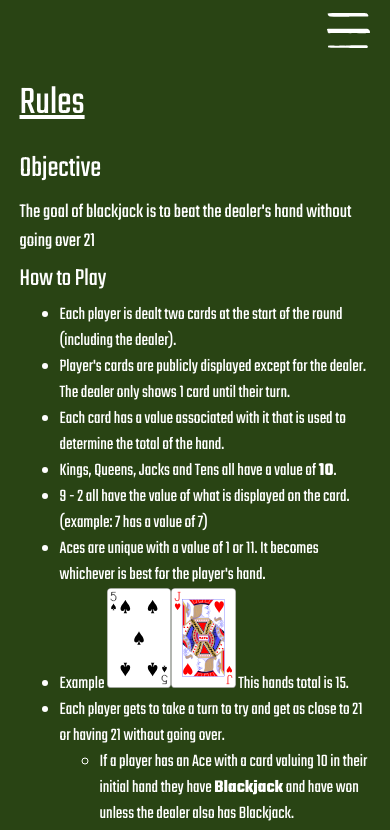
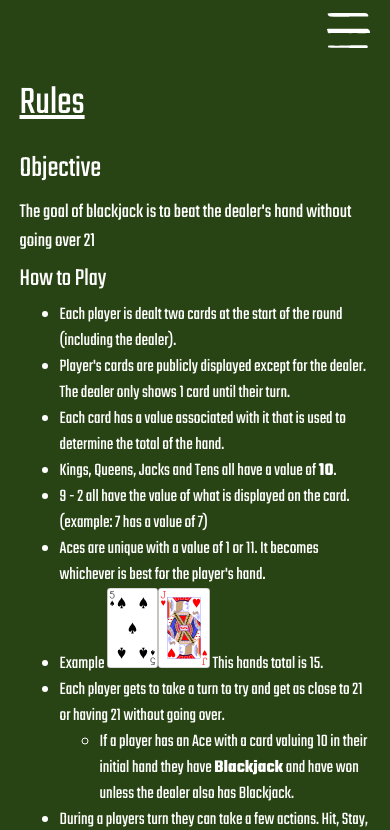
Before and after one commit to ElijahAdams/truecount21, an Angular app: page /rules in a window 390 px wide. Shown: the top 830 px of the page. Built offline with nearby package versions, Linux system fonts and the light colour scheme.

Commit message:
move element styling to global css. do unsub on scroll event in home page

```diff
--- a/src/app/counting/counting.component.scss
+++ b/src/app/counting/counting.component.scss
@@ -6,3 +6,7 @@
 .countWrapper {
   width: 90%;
 }
+
+@media (max-width: 1000px) {
+
+}
--- a/src/app/home/home.component.ts
+++ b/src/app/home/home.component.ts
@@ -1,4 +1,4 @@
-import {AfterViewInit, Component, ElementRef, HostListener, OnInit, ViewChild} from '@angular/core';
+import {AfterViewInit, Component, ElementRef, HostListener, OnDestroy, OnInit, ViewChild} from '@angular/core';
 import {animate, style, transition, trigger} from '@angular/animations';
 import {DealingService} from '../dealing.service';
 import {fromEvent} from 'rxjs';
@@ -19,7 +19,7 @@ import {fromEvent} from 'rxjs';
     ]),
   ]
 })
-export class HomeComponent implements OnInit, AfterViewInit {
+export class HomeComponent implements OnInit, AfterViewInit, OnDestroy {
   /* Black jack dealing order
     1. deal 1 card to players first face up.
     2. deal 1 card to dealer face down
@@ -56,6 +56,7 @@ export class HomeComponent implements OnInit, AfterViewInit {
   showCountBubble = false;
   currentSplits = 0;
   isMobile = false;
+  windowScroll;
   @ViewChild('dealerHand', {static: false}) dealerHand: ElementRef;
   @HostListener('document:keyup', ['$event'])
   handleKeyboardEvent(event: KeyboardEvent) {
@@ -74,9 +75,9 @@ export class HomeComponent implements OnInit, AfterViewInit {
     }
     this.populateDeck();
     this.setShoots();
-    fromEvent(window, 'scroll').subscribe(e => {
-      const dealerScroreCoods = document.getElementById('countDataPoints' ).getBoundingClientRect();
-      if (dealerScroreCoods.top <= -5) {
+    this.windowScroll = fromEvent(window, 'scroll').subscribe(e => {
+      const dealerScoreCoods = document.getElementById('countDataPoints' ).getBoundingClientRect();
+      if (dealerScoreCoods.top <= -5) {
         this.showCountBubble = true;
       } else {
         this.showCountBubble = false;
@@ -554,4 +555,8 @@ export class HomeComponent implements OnInit, AfterViewInit {
       };
     }
   }
+
+  ngOnDestroy() {
+    this.windowScroll.unsubscribe();
+  }
 }
--- a/src/app/rules/rules.component.scss
+++ b/src/app/rules/rules.component.scss
@@ -2,68 +2,10 @@
   display: flex;
   justify-content: center;
   width: 100%;
-  h1 {
-    font-size: 50px;
-    text-decoration: underline;
-    margin: 25px 0;
-  }
-  h3 {
-    font-size: 40px;
-    margin: 8px 0;
-  }
-  h4 {
-    font-size: 35px;
-    margin: 5px 0;
-  }
-  h5 {
-    font-size: 30px;
-    margin: 5px 0;
-  }
-  p {
-    font-size: 25px;
-  }
-  ul {
-    margin: 0;
-  }
-  li {
-    font-size: 22px;
-  }
 }
 .ruleWrapper {
   width: 90%;
 }
 
 @media (max-width: 1000px) {
-  .ruleContainer {
-    display: flex;
-    justify-content: center;
-    width: 100%;
-    h1 {
-      font-size: 40px;
-      text-decoration: underline;
-      margin: 15px 0;
-      font-weight: normal;
-    }
-    h3 {
-      font-size: 30px;
-      margin: 8px 0;
-    }
-    h4 {
-      font-size: 25px;
-      margin: 5px 0;
-    }
-    h5 {
-      font-size: 22px;
-      margin: 5px 0;
-    }
-    p {
-      font-size: 20px;
-    }
-    ul {
-      margin: 0;
-    }
-    li {
-      font-size: 18px;
-    }
-  }
 }
--- a/src/styles.scss
+++ b/src/styles.scss
@@ -48,7 +48,66 @@ button {
 h1, h2, h3, h4, h5, p {
   font-weight: normal;
 }
+h1 {
+  font-size: 50px;
+  text-decoration: underline;
+  margin: 25px 0;
+}
+h3 {
+  font-size: 40px;
+  margin: 8px 0;
+}
+h4 {
+  font-size: 35px;
+  margin: 5px 0;
+}
+h5 {
+  font-size: 30px;
+  margin: 5px 0;
+}
+p {
+  font-size: 25px;
+}
+ul {
+  margin: 0;
+}
+li {
+  font-size: 22px;
+}
 
 .cardImg {
   height: 100px;
 }
+
+@media (max-width: 1000px) {
+  .cardImg {
+    height: 80px;
+  }
+  h1 {
+    font-size: 40px;
+    text-decoration: underline;
+    margin: 15px 0;
+    font-weight: normal;
+  }
+  h3 {
+    font-size: 30px;
+    margin: 8px 0;
+  }
+  h4 {
+    font-size: 25px;
+    margin: 5px 0;
+  }
+  h5 {
+    font-size: 22px;
+    margin: 5px 0;
+  }
+  p {
+    font-size: 20px;
+  }
+  ul {
+    margin: 0;
+  }
+  li {
+    font-size: 18px;
+  }
+}
```
